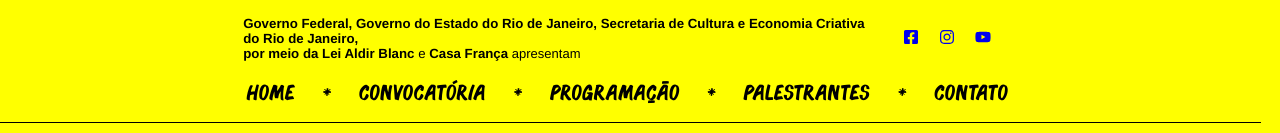
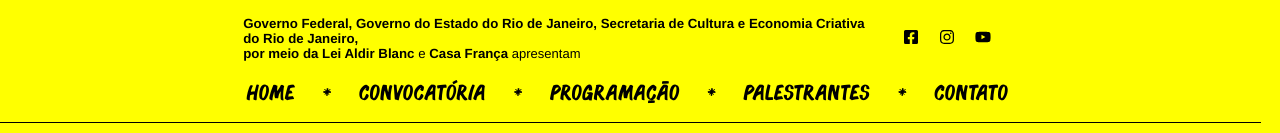
Before and after one commit to hiagoptk/iaa-seminario, a Next.js app in the folder web/: page / in a window 1280 px wide. Shown: the top 133 px of the page. Built offline with nearby package versions, Linux system fonts and the light colour scheme.

Commit message:
alterando título

```diff
--- a/web/pages/index.js
+++ b/web/pages/index.js
@@ -16,7 +16,7 @@ const Home = () => {
 
         <>
             <Head>
-              <title>Seminário IAA</title>
+              <title>Seminário Imersões</title>
 
             </Head>
 
--- a/web/styles/globals.css
+++ b/web/styles/globals.css
@@ -32,7 +32,9 @@ body {
     align-items: center;
 
 
+
 }
+
 
 #main {
     width: 99vw;
@@ -121,10 +123,18 @@ li a:hover {
     width: 10vw;
     height: auto;
 
+
     display: flex;
     justify-content: space-evenly;
     align-items: center;
+
 }
+
+#header #social a {
+    text-decoration: none;
+    color: black;
+}
+
 
 #banner {
 
```
